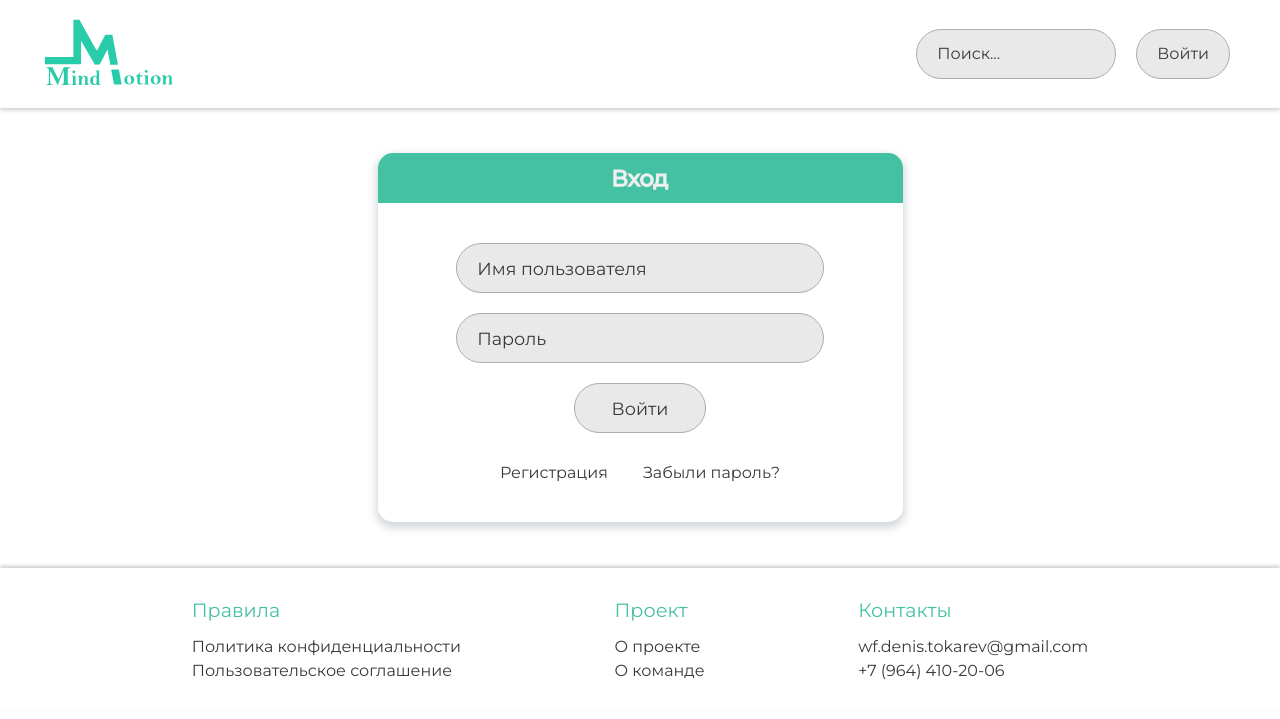
After one commit to prsvt420/MindMotion, a Django app: page /accounts/signin/ in a window 1280 px wide. The commit adds this page. Shown: the top 719 px of the page. Run offline with Django 5.2, Linux system fonts and the light colour scheme.

Commit message:
Added view - SignIn. Added link to signin in header.html

```diff
--- /dev/null
+++ b/education_platform/apps/accounts/forms.py
@@ -0,0 +1,10 @@
+from django.contrib.auth import get_user_model
+from django.contrib.auth.forms import AuthenticationForm
+
+
+class SignInForm(AuthenticationForm):
+    """Форма для входа в аккаунт."""
+
+    class Meta:
+        model = get_user_model()
+        fields: tuple = ("username", "password")
--- /dev/null
+++ b/education_platform/apps/accounts/static/accounts/css/signin.css
@@ -0,0 +1,119 @@
+.content__signin {
+    box-shadow: 0px 4px 8px 2px rgba(34, 60, 80, 0.2);
+    min-height: 320px;
+    width: 50%;
+    border-radius: var(--border-radius);
+    display: flex;
+    flex-direction: column;
+    align-items: center;
+}
+
+.signin__top {
+    display: flex;
+    flex-direction: column;
+    align-items: center;
+    justify-content: center;
+    background-color: var(--main-color);
+    width: 100%;
+    height: 50px;
+    border-radius: var(--border-radius) var(--border-radius) 0 0;
+    margin-bottom: 40px;
+}
+
+.signin__title {
+    font-size: 1.4rem;
+    -webkit-text-stroke-width: 1.7px;
+    -webkit-text-stroke-color: rgb(240, 239, 239);
+    color: rgb(240, 239, 239);
+}
+
+.signin__errors {
+    color: rgb(255, 0, 0);
+    font-size: 0.95rem;
+    width: 70%;
+    text-align: justify;
+    margin-bottom: 10px;
+
+    ul > li {
+        margin: 0 10px;
+    }
+}
+
+.signin__form {
+    display: flex;
+    flex-direction: column;
+    align-items: center;
+    gap: 20px;
+    width: 100%;
+    justify-content: center;
+}
+
+.signin__input {
+    padding-left: 20px;
+    border: var(--border-button);
+    border-radius: var(--border-radius-elem);
+    background-color: var(--button-background-color);
+    color: var(--font-color);
+    font-size: 1.1rem;
+    width: 70%;
+    height: 50px;
+    min-width: 200px;
+}
+
+.signin__button {
+    border: var(--border-button);
+    border-radius: var(--border-radius-elem);
+    background-color: var(--button-background-color);
+    color: var(--font-color);
+    font-size: 1.1rem;
+    width: 25%;
+    height: 50px;
+    min-width: 100px;
+}
+
+.signin__input::placeholder {
+    color: var(--font-color);
+}
+
+.signin__links {
+    display: flex;
+    align-items: center;
+    gap: 35px;
+    margin: 30px 0 40px 0;
+}
+
+.signin__link {
+    color: var(--font-color);
+    font-size: 1.0rem;
+}
+
+.signin__link:hover {
+    color: var(--main-color);
+    transition: var(--transition);
+}
+
+.signin__input:focus,
+.signin__input:hover,
+.signin__button:focus,
+.signin__button:hover {
+    background-color: var(--button-background-color-hover);
+    transition: var(--transition);
+}
+
+@media screen and (max-width: 600px) {
+    .content__signin {
+        width: 45%;
+    }
+}
+
+@media screen and (max-width: 450px) {
+    .content__signin {
+        width: 35%;
+    }
+}
+
+@media screen and (max-width: 300px) {
+    .content__signin {
+        width: 25%;
+    }
+}
--- /dev/null
+++ b/education_platform/apps/accounts/templates/accounts/signin.html
@@ -0,0 +1,36 @@
+{% extends 'base.html' %}
+
+{% load static %}
+
+{% block title %}Вход{% endblock %}
+
+{% block css %}
+<link rel="stylesheet" href="{% static 'accounts/css/signin.css' %}">
+{% endblock %}
+
+{% block content %}
+<div class="content__signin">
+    <div class="signin__top">
+        <h2 class="signin__title">Вход</h2>
+    </div>
+
+    <form class="signin__form" action="{% url 'accounts:signin' %}" method="POST">
+        {% csrf_token %}
+
+        {% if form.non_field_errors %}
+            <div class="signin__errors">
+                {{ form.non_field_errors }}
+            </div>
+        {% endif %}
+
+        <input class="signin__input" type="text" name="username" placeholder="Имя пользователя">
+        <input class="signin__input" type="password" name="password" placeholder="Пароль">
+        <button class="signin__button" type="submit">Войти</button>
+    </form>
+
+    <div class="signin__links">
+        <a class="signin__link" href="#">Регистрация</a>
+        <a class="signin__link" href="#">Забыли пароль?</a>
+    </div>
+</div>
+{% endblock %}
--- a/education_platform/apps/accounts/urls.py
+++ b/education_platform/apps/accounts/urls.py
@@ -8,4 +8,5 @@ app_name: str = "accounts"
 
 urlpatterns: List[URLPattern] = [
     path("signout/", views.SignOutView.as_view(), name="signout"),
+    path("signin/", views.SignInView.as_view(), name="signin"),
 ]
--- a/education_platform/apps/accounts/views.py
+++ b/education_platform/apps/accounts/views.py
@@ -1,8 +1,13 @@
 from django.contrib.auth import logout
+from django.contrib.auth.forms import AuthenticationForm
+from django.contrib.auth.views import LoginView
 from django.core.handlers.wsgi import WSGIRequest
 from django.http import HttpResponse
 from django.shortcuts import redirect
+from django.urls import reverse_lazy
 from django.views import View
+
+from education_platform.apps.accounts.forms import SignInForm
 
 
 class SignOutView(View):
@@ -12,3 +17,14 @@ class SignOutView(View):
     def get(request: WSGIRequest) -> HttpResponse:
         logout(request)
         return redirect("info:about_project")
+
+
+class SignInView(LoginView):
+    """Представление для входа в аккаунт."""
+
+    form_class: type[AuthenticationForm] | None = SignInForm
+    template_name: str = "accounts/signin.html"
+    redirect_authenticated_user: bool = True
+
+    def get_success_url(self) -> str:
+        return reverse_lazy("info:about_project")
--- a/education_platform/static/css/base_style.css
+++ b/education_platform/static/css/base_style.css
@@ -7,10 +7,10 @@
 
     --main-color: #44c1a3;
     --main-background-color: white;
-    --button-background-color: #e3e1e1;
+    --button-background-color: #e9e9e9;
     --button-background-color-hover: var(--main-color);
 
-    --border-radius-button: 25px;
+    --border-radius-elem: 25px;
     --border-radius: 15px;
     --border-button: 1px solid #aeabab;
 
--- a/education_platform/static/css/header.css
+++ b/education_platform/static/css/header.css
@@ -21,7 +21,7 @@ header {
 .header__input {
     padding: 14px 0 14px 20px;
     border: var(--border-button);
-    border-radius: var(--border-radius-button);
+    border-radius: var(--border-radius-elem);
     background-color: var(--button-background-color);
     color: var(--font-color);
     font-size: 1rem;
@@ -47,7 +47,7 @@ header {
         padding: 14px 20px;
         height: 50px;
         border: var(--border-button);
-        border-radius: var(--border-radius-button);
+        border-radius: var(--border-radius-elem);
         background-color: var(--button-background-color);
         color: var(--font-color);
         font-size: 1rem;
--- a/education_platform/templates/includes/header.html
+++ b/education_platform/templates/includes/header.html
@@ -9,7 +9,7 @@
                 <a href="#" role="button">{{ request.user.username }}</a>
                 <a href="{% url 'accounts:signout' %}" role="button">Выйти</a>
             {% else %}
-                <a href="#" role="button">Войти</a>
+                <a href="{% url 'accounts:signin' %}" role="button">Войти</a>
             {% endif %}
         </div>
     </div>
```
